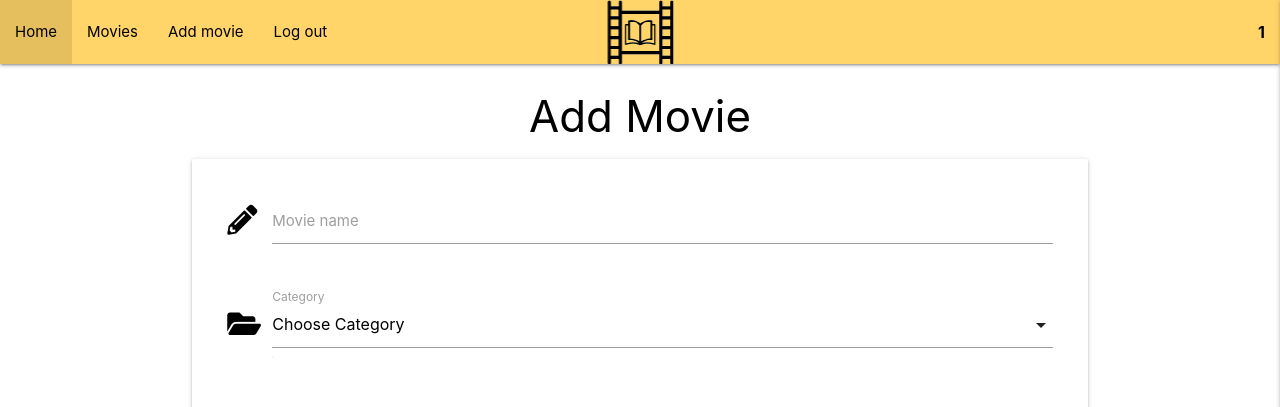
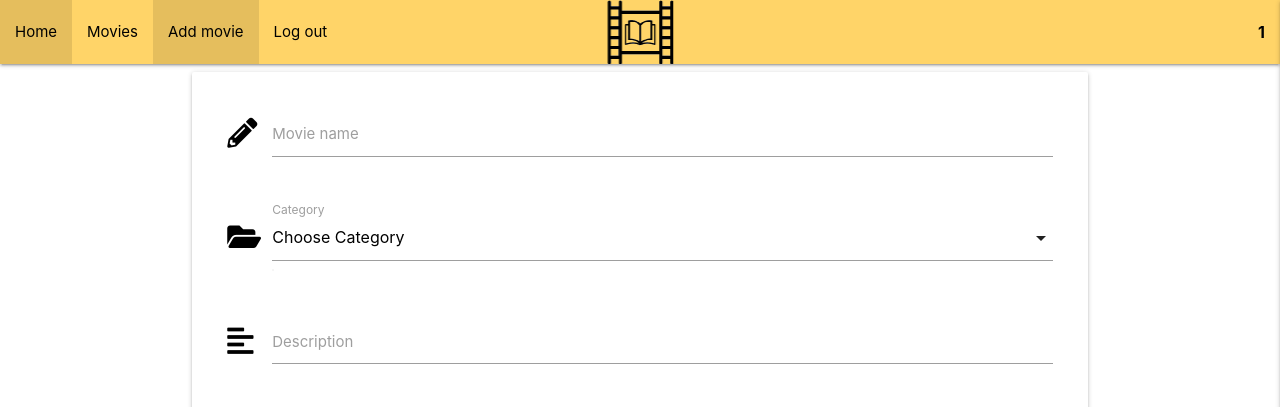
Before and after one commit to Code-Institute-Submissions/Dynjashik-MSP3-Movie-collection_OctREsub, a Flask app: page /add_movie in a window 1280 px wide. Shown: the top 407 px of the page. Run offline with Flask 2, Linux system fonts and the light colour scheme; the visitor is signed in with stand-in values (Sample User, id 1); data that the repository does not hold is empty; some libraries are stand-ins or nearby versions.

Commit message:
Remove unnessesary page titles, add active class to navigation menu when certain page is opened instead

```diff
--- a/templates/add_movie.html
+++ b/templates/add_movie.html
@@ -1,8 +1,6 @@
 {% extends "base.html" %}
 {% block content %}
 <main class="container">
-    <h3 class="center-align">Add Movie</h3>
-
     <div class="row card-panel">
         <form class="col s12" method="POST" action="{{ url_for('add_movie') }}">
             <!-- movie name -->
--- a/templates/base.html
+++ b/templates/base.html
@@ -19,16 +19,16 @@
         <nav class="nav-extended nav-background text-shadow">
 			<div class="nav-wrapper">
                 <ul class=" left hide-on-med-and-down">
-                    <li><a href="{{ url_for('home_page') }}">Home</a></li>
-                    <li><a href="{{ url_for('movie_page') }}">Movies</a></li>
+                    <li {% if request.path == url_for('home_page') %}class="active"{% endif %}><a href="{{ url_for('home_page') }}">Home</a></li>
+                    <li {% if request.path == url_for('movie_page') %}class="active"{% endif %}><a href="{{ url_for('movie_page') }}">Movies</a></li>
                     {% if session.user %}
-                    <li><a href="{{ url_for('add_movie') }}">Add movie</a></li>
+                    <li {% if request.path == url_for('add_movie') %}class="active"{% endif %}><a href="{{ url_for('add_movie') }}">Add movie</a></li>
                     {% if session.user|lower == "admin"|lower %}
-                    <li><a href="{{ url_for('get_categories') }}">Manage Categories</a></li>
+                    <li {% if request.path == url_for('get_categories') %}class="active"{% endif %}><a href="{{ url_for('get_categories') }}">Manage Categories</a></li>
                     {% endif %}
-                    <li><a href="{{ url_for('log_out') }}">Log out</a></li>
+                    <li {% if request.path == url_for('log_out') %}class="active"{% endif %}><a href="{{ url_for('log_out') }}">Log out</a></li>
                     {% else %}
-                    <li><a href="{{ url_for('sign_in') }}">Sign In/Sign Up</a></li>
+                    <li {% if request.path == url_for('sign_in') %}class="active"{% endif %}><a href="{{ url_for('sign_in') }}">Sign In/Sign Up</a></li>
                     {% endif %}
                 </ul>
 				<a href="{{ url_for('home_page') }}" class="center brand-logo">
--- a/templates/categories.html
+++ b/templates/categories.html
@@ -1,8 +1,6 @@
 {% extends "base.html" %}
 {% block content %}
 <main class="container">
-    <h3 class="light-blue-text text-darken-4 center-align">Manage Categories</h3>
-
     <div class="row">
         <div class="col s12 center-align">
             <a href="{{ url_for('add_category') }}" class="btn-large">
--- a/templates/edit_movie.html
+++ b/templates/edit_movie.html
@@ -1,8 +1,6 @@
 {% extends "base.html" %}
 {% block content %}
 <main class="container">
-    <h3 class="center-align">Edit Movie</h3>
-
     <div class="row card-panel">
         <form class="col s12" method="POST" action="{{ url_for('edit_movie', movie_id=movie._id) }}">
             <!-- movie name -->
--- a/templates/movies.html
+++ b/templates/movies.html
@@ -1,9 +1,6 @@
 {% extends "base.html" %}
 {% block content %}
 <main class="container">
-    <h3 class="center-align">All Movies</h3>
-
-
     <!--Search Box-->
     <form class="search-input" action="{{ url_for('search') }}" method="POST">
         <input type="search" placeholder="Search Movie..." name="query" id="query">
--- a/templates/signin.html
+++ b/templates/signin.html
@@ -1,8 +1,6 @@
 {% extends "base.html" %}
 {% block content %}
 <main class="container">
-    <h3 class="center-align">Sign In</h3>
-
     <div class="row">
         <form class="col s12 m8 offset-m2" method="POST" action="{{ url_for('sign_in') }}">
             <!-- username -->
--- a/templates/signup.html
+++ b/templates/signup.html
@@ -1,8 +1,6 @@
 {% extends "base.html" %}
 {% block content %}
 <main class="container">
-    <h3 class="center-align">Sign Up</h3>
-
     <div class="row">
         <form class="col s12 m8 offset-m2" method="POST" action="{{ url_for('sign_up') }}">
 
```
